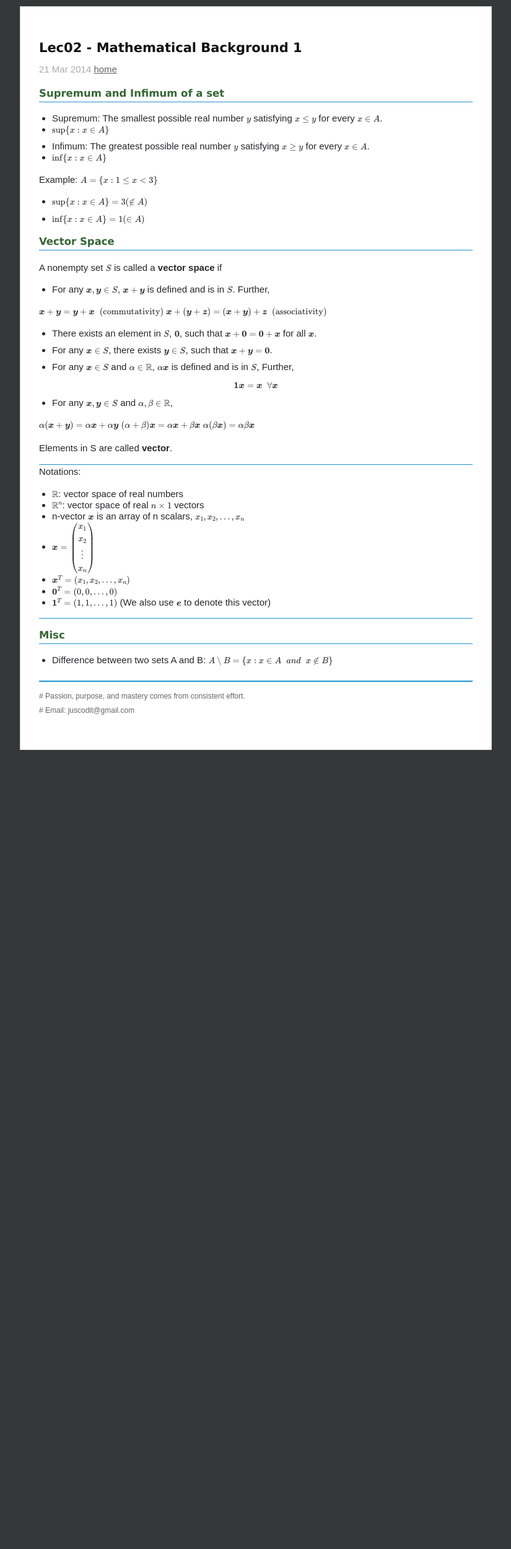
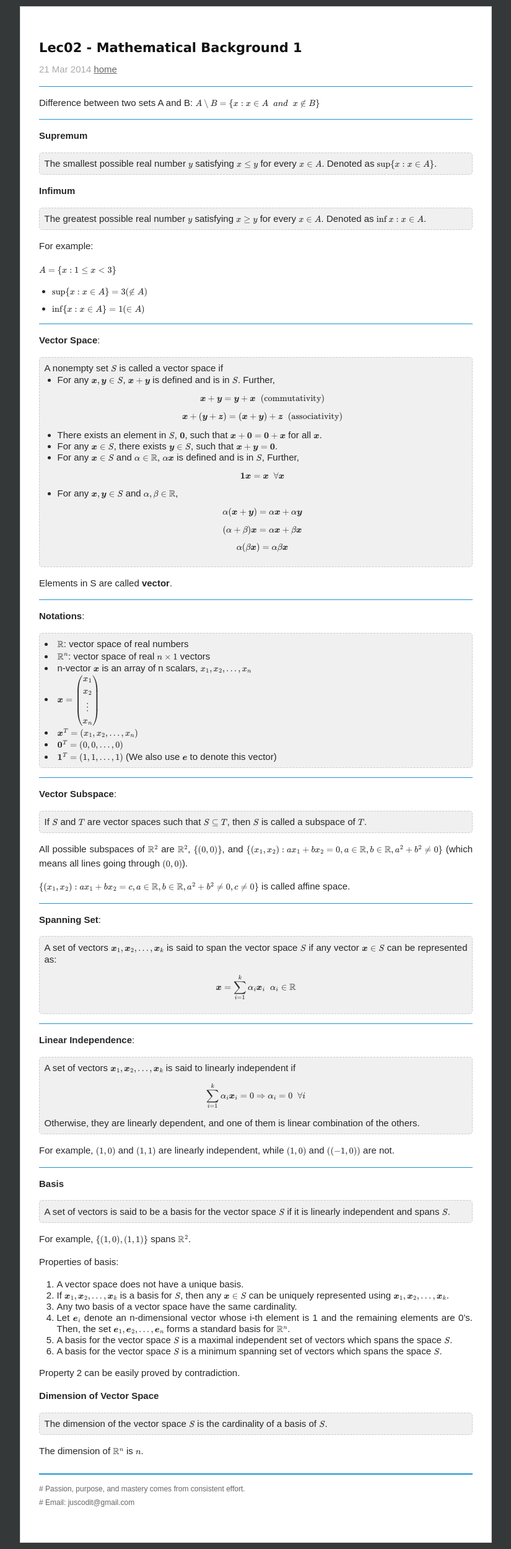
Before and after one commit to chenrushan/chenrushan.github.io, a Jekyll site: the page built from _posts/2014-03-21-NPTEL-lec02-mathback01.markdown, in a window 1280 px wide. Shown: the whole page at 62% size, without its empty margins (227-1052 px from the left). Built offline with Jekyll 4.4.1, drawn with Linux system fonts in a browser that asks for light colours; Markdown is read by kramdown in place of the engine named in the settings; formulas are drawn with MathJax 3; before the commit the page ends 1220 px from its top, so only the background shows below that.

Commit message:
[nplec02]: update

```diff
--- a/_posts/2014-03-21-NPTEL-lec02-mathback01.markdown
+++ b/_posts/2014-03-21-NPTEL-lec02-mathback01.markdown
@@ -5,59 +5,134 @@ categories: nnumop
 tags: NPTEL, numerical optimization
 ---
 
-#### Supremum and Infimum of a set
+------------------------
 
-* Supremum: The smallest possible real number $y$ satisfying $x \leq y$ for every $x \in A$.
- * $\sup\\{x : x \in A\\}$
+Difference between two sets A and B: $A \setminus B = \\{x: x \in A \;\; and \;\; x \notin B\\}$
 
-* Infimum: The greatest possible real number $y$ satisfying $x \geq y$ for every $x \in A$.
- * $\inf\\{x : x \in A\\}$
+------------------------
 
-Example: $A = \\{x: 1 \leq x \lt 3\\}$
+**Supremum**
+
+<blockquote>
+The smallest possible real number $y$ satisfying $x \leq y$ for every $x \in A$. Denoted as $\sup \{x : x \in A\}$.
+</blockquote>
+
+**Infimum**
+<blockquote>
+The greatest possible real number $y$ satisfying $x \geq y$ for every $x \in A$. Denoted as $\inf \\{x : x \in A\\}$.
+</blockquote>
+
+For example:
+
+$A = \\{x: 1 \leq x \lt 3\\}$
 
 * $\sup\\{x : x \in A\\} = 3 (\notin A)$
 
 * $\inf\\{x : x \in A\\} = 1 (\in A)$
 
-#### Vector Space
+------------------------
 
-A nonempty set $S$ is called a **vector space** if
+**Vector Space**:
 
-* For any $\boldsymbol{x}, \boldsymbol{y} \in S$, $\boldsymbol{x} + \boldsymbol{y}$ is defined and is in $S$. Further,
+<blockquote>
+A nonempty set $S$ is called a vector space if
+
+<ul>
+<li>For any $\boldsymbol{x}, \boldsymbol{y} \in S$, $\boldsymbol{x} + \boldsymbol{y}$ is defined and is in $S$. Further,</li>
 
 $$\boldsymbol{x} + \boldsymbol{y} = \boldsymbol{y} + \boldsymbol{x} \;\; \text{(commutativity)}$$
 $$\boldsymbol{x} + (\boldsymbol{y} + \boldsymbol{z}) = (\boldsymbol{x} + \boldsymbol{y}) + \boldsymbol{z} \;\; \text{(associativity)}$$
 
-* There exists an element in $S$, $\boldsymbol{0}$, such that $\boldsymbol{x} + \boldsymbol{0} = \boldsymbol{0} + \boldsymbol{x}$ for all $\boldsymbol{x}$.
+<li>There exists an element in $S$, $\boldsymbol{0}$, such that $\boldsymbol{x} + \boldsymbol{0} = \boldsymbol{0} + \boldsymbol{x}$ for all $\boldsymbol{x}$.</li>
 
-* For any $\boldsymbol{x} \in S$, there exists $\boldsymbol{y} \in S$, such that $\boldsymbol{x} + \boldsymbol{y} = \boldsymbol{0}$.
+<li>For any $\boldsymbol{x} \in S$, there exists $\boldsymbol{y} \in S$, such that $\boldsymbol{x} + \boldsymbol{y} = \boldsymbol{0}$.</li>
 
-* For any $\boldsymbol{x} \in S$ and $\alpha \in \mathbb{R}$, $\alpha \boldsymbol{x}$ is defined and is in $S$, Further,
+<li>For any $\boldsymbol{x} \in S$ and $\alpha \in \mathbb{R}$, $\alpha \boldsymbol{x}$ is defined and is in $S$, Further,</li>
 
 $$\boldsymbol{1}\boldsymbol{x} = \boldsymbol{x} \;\; \forall \boldsymbol{x}$$
 
-* For any $\boldsymbol{x}, \boldsymbol{y} \in S$ and $\alpha, \beta \in \mathbb{R}$,
+<li>For any $\boldsymbol{x}, \boldsymbol{y} \in S$ and $\alpha, \beta \in \mathbb{R}$,</li>
 
 $$\alpha(\boldsymbol{x} + \boldsymbol{y}) = \alpha \boldsymbol{x} + \alpha \boldsymbol{y}$$
 $$(\alpha + \beta)\boldsymbol{x} = \alpha \boldsymbol{x} + \beta \boldsymbol{x}$$
 $$\alpha(\beta \boldsymbol{x}) = \alpha \beta \boldsymbol{x}$$
+</ul>
+</blockquote>
 
 Elements in S are called **vector**.
 
 -----------------------
 
-Notations:
+**Notations**:
 
-* $\mathbb{R}$: vector space of real numbers
-* $\mathbb{R}^n$: vector space of real $n \times 1$ vectors
-* n-vector $\boldsymbol{x}$ is an array of n scalars, $x\_1, x\_2, ..., x\_n$
-* $\boldsymbol{x} = \begin{pmatrix} x\_1 \\\\ x\_2 \\\\ \vdots \\\\ x\_n \end{pmatrix}$
-* $\boldsymbol{x}^T = (x\_1, x\_2, ..., x\_n)$
-* $\boldsymbol{0}^T = (0, 0, ..., 0)$
-* $\boldsymbol{1}^T = (1, 1, ..., 1)$ (We also use $\boldsymbol{e}$ to denote this vector)
+<blockquote>
+<li> $\mathbb{R}$: vector space of real numbers</li>
+<li> $\mathbb{R}^n$: vector space of real $n \times 1$ vectors</li>
+<li> n-vector $\boldsymbol{x}$ is an array of n scalars, $x_1, x_2, ..., x_n$</li>
+<li> $\boldsymbol{x} = \begin{pmatrix} x_1 \\ x_2 \\ \vdots \\ x_n \end{pmatrix}$</li>
+<li> $\boldsymbol{x}^T = (x_1, x_2, ..., x_n)$</li>
+<li> $\boldsymbol{0}^T = (0, 0, ..., 0)$</li>
+<li> $\boldsymbol{1}^T = (1, 1, ..., 1)$ (We also use $\boldsymbol{e}$ to denote this vector)</li>
+</blockquote>
 
 -----------------------
 
-#### Misc
+**Vector Subspace**:
 
-* Difference between two sets A and B: $A \setminus B = \\{x: x \in A \;\; and \;\; x \notin B\\}$
+<blockquote>
+If $S$ and $T$ are vector spaces such that $S \subseteq T$, then $S$ is called a subspace of $T$.
+</blockquote>
+
+All possible subspaces of $\mathbb{R}^2$ are $\mathbb{R}^2$, $\\{(0, 0)\\}$, and $\\{(x\_1, x\_2): a x\_1 + b x\_2 = 0, a \in \mathbb{R}, b \in \mathbb{R}, a^2 + b^2 \neq 0\\}$ (which means all lines going through $(0, 0)$).
+
+$\\{(x\_1, x\_2): a x\_1 + b x\_2 = c, a \in \mathbb{R}, b \in \mathbb{R}, a^2 + b^2 \neq 0, c \neq 0\\}$ is called affine space.
+
+-----------------------
+
+**Spanning Set**:
+
+<blockquote>
+A set of vectors $\boldsymbol{x}_1, \boldsymbol{x}_2, ..., \boldsymbol{x}_k$ is said to span the vector space $S$ if any vector $\boldsymbol{x} \in S$ can be represented as:
+$$\boldsymbol{x} = \sum_{i=1}^{k}\alpha_i \boldsymbol{x}_i \;\; \alpha_i \in \mathbb{R}$$
+</blockquote>
+
+-----------------------
+
+**Linear Independence**:
+
+<blockquote>
+A set of vectors $\boldsymbol{x}_1, \boldsymbol{x}_2, ..., \boldsymbol{x}_k$ is said to linearly independent if
+$$\sum_{i=1}^{k} \alpha_i \boldsymbol{x}_i = 0 \Rightarrow \alpha_i = 0 \;\; \forall i$$
+Otherwise, they are linearly dependent, and one of them is linear combination of the others.
+</blockquote>
+
+For example, $(1, 0)$ and $(1, 1)$ are linearly independent, while $(1, 0)$ and $((-1, 0))$ are not.
+
+-----------------------
+
+**Basis**
+
+<blockquote>
+A set of vectors is said to be a basis for the vector space $S$ if it is linearly independent and spans $S$.
+</blockquote>
+
+For example, $\\{(1, 0), (1, 1)\\}$ spans $\mathbb{R}^2$.
+
+Properties of basis:
+
+1. A vector space does not have a unique basis.
+2. If $\boldsymbol{x}\_1, \boldsymbol{x}\_2, ..., \boldsymbol{x}\_k$ is a basis for $S$, then any $\boldsymbol{x} \in S$ can be uniquely represented using $\boldsymbol{x}\_1, \boldsymbol{x}\_2, ..., \boldsymbol{x}\_k$.
+3. Any two basis of a vector space have the same cardinality.
+4. Let $\boldsymbol{e}\_i$ denote an n-dimensional vector whose i-th element is 1 and the remaining elements are 0's. Then, the set $\boldsymbol{e}\_1, \boldsymbol{e}\_2, ..., \boldsymbol{e}\_n$ forms a standard basis for $\mathbb{R}^n$.
+5. A basis for the vector space $S$ is a maximal independent set of vectors which spans the space $S$.
+6. A basis for the vector space $S$ is a minimum spanning set of vectors which spans the space $S$.
+
+Property 2 can be easily proved by contradiction.
+
+**Dimension of Vector Space**
+
+<blockquote>
+The dimension of the vector space $S$ is the cardinality of a basis of $S$.
+</blockquote>
+
+The dimension of $\mathbb{R}^n$ is $n$.
--- a/css/main.css
+++ b/css/main.css
@@ -207,7 +207,7 @@ a:visited { color: #777; }
     border-color: #ccc;
     border-style: dashed;
     border-radius: 5px;
-    background-color: rgb(244, 244, 244);
+    background-color: rgb(240, 240, 240);
     line-height: 1.3em;
     max-height: 500px;
     overflow: auto;
@@ -317,4 +317,5 @@ hr {
     background-color: #1e94d1;
     height: 1px;
     border: 0px; /* border should be set to 0px */
+    margin: 1em 0 1em 0;
 }
```
